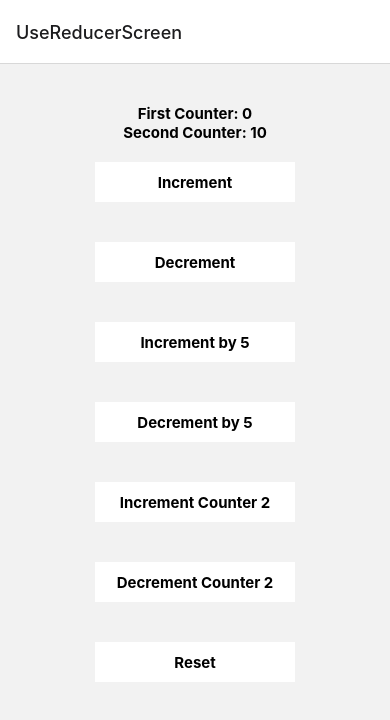
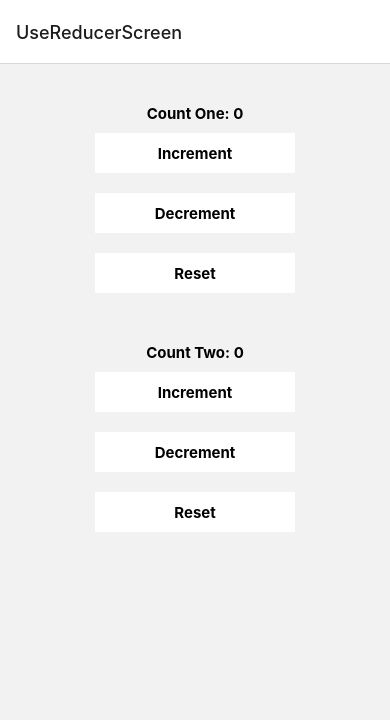
Before and after one commit to himanshukhond2023/react-native-firstApp, a React Native app: screen /UseReducerScreen in a window 390 px wide. Shown: the top 720 px of the page. Built offline with nearby package versions, Linux system fonts and the light colour scheme.

Commit message:
multiple useReducer

```diff
--- a/src/screens/UseReducerScreen.js
+++ b/src/screens/UseReducerScreen.js
@@ -20,10 +20,10 @@ import { TouchableOpacity, StyleSheet, View, Text } from "react-native";
 
 //     return (
 //         <View style={styles.container}>
+//             <Text style={styles.text}>Count: {count}</Text>
 //             <TouchableOpacity style={styles.button} onPress={() => dispatch("increment")}>
 //                 <Text style={styles.text}>Increment</Text>
 //             </TouchableOpacity>
-//             <Text style={styles.text}>Count: {count}</Text>
 //             <TouchableOpacity style={styles.button} onPress={() => dispatch("decrement")}>
 //                 <Text style={styles.text}>Decrement</Text>
 //             </TouchableOpacity>
@@ -36,20 +36,73 @@ import { TouchableOpacity, StyleSheet, View, Text } from "react-native";
 
 
 // useReducer (complex state and action)
-const initialState = {
-    firstCounter: 0,
-    secondCounter: 10
-};
+// const initialState = {
+//     firstCounter: 0,
+//     secondCounter: 10
+// };
+// const reducer = (state, action) => {
+//     switch(action.type) {
+//         case "increment":
+//             return {...state, firstCounter: state.firstCounter + action.value};
+//         case "decrement":
+//             return {...state, firstCounter: state.firstCounter - action.value};
+//         case "increment2":
+//             return {...state, secondCounter: state.secondCounter + action.value};
+//         case "decrement2":
+//             return {...state, secondCounter: state.secondCounter - action.value};
+//         case "reset":
+//             return initialState;
+//         default:
+//             return state;
+//     }
+// }
+// const UseReducerScreen = () => {
+//     const [count, dispatch] = useReducer(reducer, initialState);
+
+//     return (
+//         <View style={styles.container}>
+//             <Text style={styles.text}>First Counter: {count.firstCounter}</Text>
+//             <Text style={styles.text}>Second Counter: {count.secondCounter}</Text>
+
+//             {/* First Counter */}
+//             <TouchableOpacity style={styles.button} onPress={() => dispatch({type: "increment", value: 1})}>
+//                 <Text style={styles.text}>Increment</Text>
+//             </TouchableOpacity>
+//             <TouchableOpacity style={styles.button} onPress={() => dispatch({type: "decrement", value: 1})}>
+//                 <Text style={styles.text}>Decrement</Text>
+//             </TouchableOpacity>
+//             <TouchableOpacity style={styles.button} onPress={() => dispatch({type: "increment", value: 5})}>
+//                 <Text style={styles.text}>Increment by 5</Text>
+//             </TouchableOpacity>
+//             <TouchableOpacity style={styles.button} onPress={() => dispatch({type: "decrement", value: 5})}>
+//                 <Text style={styles.text}>Decrement by 5</Text>
+//             </TouchableOpacity>
+
+//             {/* Second Counter */}
+//             <TouchableOpacity style={styles.button} onPress={() => dispatch({type: "increment2", value: 1})}>
+//                 <Text style={styles.text}>Increment Counter 2</Text>
+//             </TouchableOpacity>
+//             <TouchableOpacity style={styles.button} onPress={() => dispatch({type: "decrement2", value: 1})}>
+//                 <Text style={styles.text}>Decrement Counter 2</Text>
+//             </TouchableOpacity>
+
+//             {/* Reset Button for both the counter */}
+//             <TouchableOpacity style={styles.button} onPress={() => dispatch({type: "reset"})}>
+//                 <Text style={styles.text}>Reset</Text>
+//             </TouchableOpacity>
+//         </View>
+//     );
+// }
+
+
+// Multiple useReducers
+const initialState = 0;
 const reducer = (state, action) => {
-    switch(action.type) {
+    switch(action) {
         case "increment":
-            return {...state, firstCounter: state.firstCounter + action.value};
+            return state + 1;
         case "decrement":
-            return {...state, firstCounter: state.firstCounter - action.value};
-        case "increment2":
-            return {...state, secondCounter: state.secondCounter + action.value};
-        case "decrement2":
-            return {...state, secondCounter: state.secondCounter - action.value};
+            return state - 1;
         case "reset":
             return initialState;
         default:
@@ -59,38 +112,35 @@ const reducer = (state, action) => {
 
 const UseReducerScreen = () => {
     const [count, dispatch] = useReducer(reducer, initialState);
+    const [countTwo, dispatchTwo] = useReducer(reducer, initialState);
 
     return (
         <View style={styles.container}>
-            <Text style={styles.text}>First Counter: {count.firstCounter}</Text>
-            <Text style={styles.text}>Second Counter: {count.secondCounter}</Text>
-
-            {/* First Counter */}
-            <TouchableOpacity style={styles.button} onPress={() => dispatch({type: "increment", value: 1})}>
+            {/* Count One */}
+            <Text style={styles.text}>Count One: {count}</Text>
+            <TouchableOpacity style={styles.button} onPress={() => dispatch("increment")}>
                 <Text style={styles.text}>Increment</Text>
             </TouchableOpacity>
-            <TouchableOpacity style={styles.button} onPress={() => dispatch({type: "decrement", value: 1})}>
+            <TouchableOpacity style={styles.button} onPress={() => dispatch("decrement")}>
                 <Text style={styles.text}>Decrement</Text>
             </TouchableOpacity>
-            <TouchableOpacity style={styles.button} onPress={() => dispatch({type: "increment", value: 5})}>
-                <Text style={styles.text}>Increment by 5</Text>
-            </TouchableOpacity>
-            <TouchableOpacity style={styles.button} onPress={() => dispatch({type: "decrement", value: 5})}>
-                <Text style={styles.text}>Decrement by 5</Text>
+            <TouchableOpacity style={styles.button} onPress={() => dispatch("reset")}>
+                <Text style={styles.text}>Reset</Text>
             </TouchableOpacity>
 
-            {/* Second Counter */}
-            <TouchableOpacity style={styles.button} onPress={() => dispatch({type: "increment2", value: 1})}>
-                <Text style={styles.text}>Increment Counter 2</Text>
-            </TouchableOpacity>
-            <TouchableOpacity style={styles.button} onPress={() => dispatch({type: "decrement2", value: 1})}>
-                <Text style={styles.text}>Decrement Counter 2</Text>
-            </TouchableOpacity>
-
-            {/* Reset Button for both the counter */}
-            <TouchableOpacity style={styles.button} onPress={() => dispatch({type: "reset"})}>
-                <Text style={styles.text}>Reset</Text>
-            </TouchableOpacity>
+            {/* Count Two */}
+            <View style={styles.container}>
+                <Text style={styles.text}>Count Two: {countTwo}</Text>
+                <TouchableOpacity style={styles.button} onPress={() => dispatchTwo("increment")}>
+                    <Text style={styles.text}>Increment</Text>
+                </TouchableOpacity>
+                <TouchableOpacity style={styles.button} onPress={() => dispatchTwo("decrement")}>
+                    <Text style={styles.text}>Decrement</Text>
+                </TouchableOpacity>
+                <TouchableOpacity style={styles.button} onPress={() => dispatchTwo("reset")}>
+                    <Text style={styles.text}>Reset</Text>
+                </TouchableOpacity>
+            </View>
         </View>
     );
 }
@@ -106,7 +156,7 @@ const styles = StyleSheet.create({
         alignItems: "center",
         backgroundColor: "white",
         paddingHorizontal: 20,
-        marginVertical: 20,
+        marginVertical: 10,
         justifyContent: "center",
         fontSize: 1000,
         fontWeight: "bold"
```
